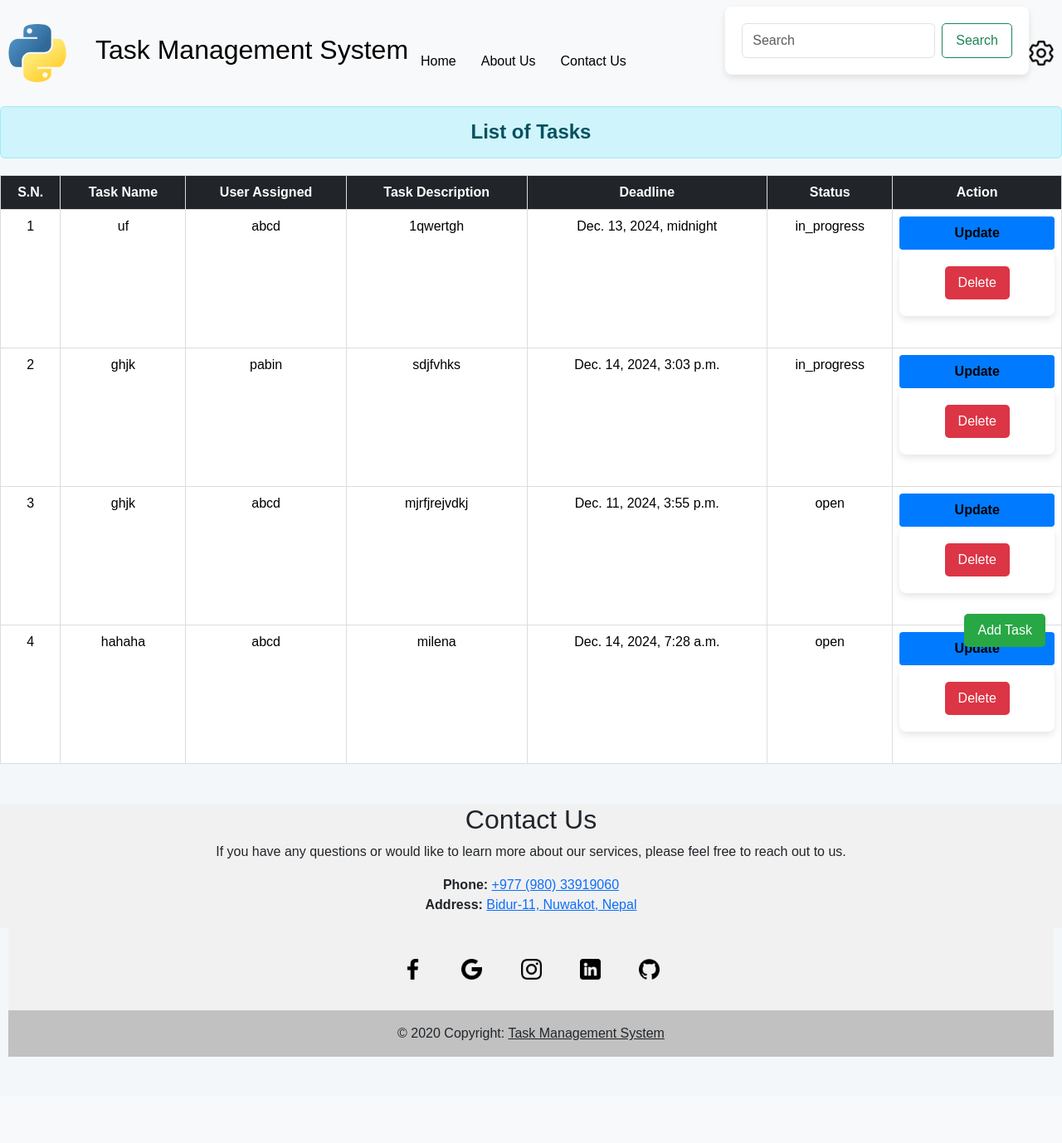
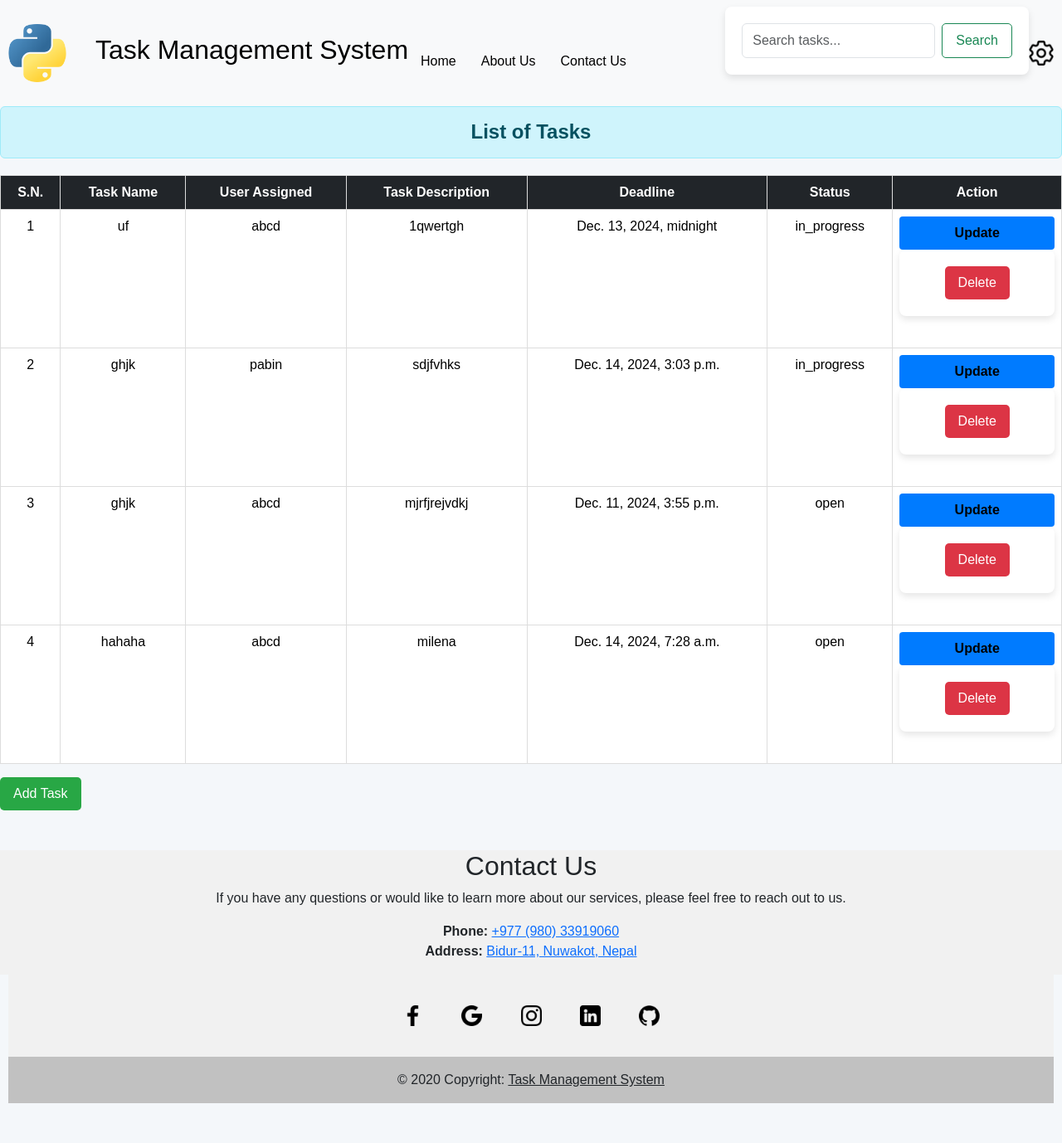
Before and after one commit to jagdish660/TaskManagementSystem, a Django app: page / in a window 1280 px wide. Shown: the whole page at 83% size. Before the commit the page ends 1274 px from the top, so only its background shows below. Run offline with Django 5.2, Linux system fonts and the light colour scheme; a user stored in the database is signed in; data comes from the database, SQL or seed files in the repository; parts of the project's set-up code (start-up, migrations or seed data) failed here and were passed over; some libraries are stand-ins or nearby versions.

Commit message:
button adjustment

```diff
--- a/taskApp/templates/base.html
+++ b/taskApp/templates/base.html
@@ -41,7 +41,7 @@
       </ul>
       {% if request.user.is_authenticated %}
       <form class="d-flex " style="background-color: #fff;" role="search" action="{% url 'search_tasks' %}">
-        <input class="form-control me-2" type="search" placeholder="Search" name="search_task" aria-label="Search">
+        <input class="form-control me-2" type="search" placeholder="Search tasks..." name="search_task" aria-label="Search">
         <button class="btn btn-outline-success" type="submit">Search</button>
       </form>
       <div>
@@ -101,7 +101,7 @@
 
 
  <!-- Remove the container if you want to extend the Footer to full width. -->
- <div class="container-fluid my-5">
+ <div class="container-fluid my-5" id="contact">
   <div class="row mt-4 text-center" style="background-color: #f1f1f1;">
     <div class="col-md-12">
       <h2>Contact Us</h2>
--- a/taskApp/templates/home.html
+++ b/taskApp/templates/home.html
@@ -44,7 +44,7 @@ Tasks
 {% endif %}
 
 <!-- Button to add task, fixed position to the right side of the screen -->
-<div class="add-task-button">
+<div class="form-group">
     <a href="{% url 'addtask' %}">
         <button class="btn btn-success">Add Task</button>
     </a>
--- a/taskApp/templates/index.html
+++ b/taskApp/templates/index.html
@@ -61,8 +61,9 @@ Add Task
         </div>
 
         <!-- Submit Button -->
-        <div class="add-task-button">
+        <div class="form-group">
             <button type="submit" class="btn btn-success">Create Task</button>
+
         </div>
         <div class="form-group">
             <a class="btn btn-danger btn-sm" href="{% url 'tasklist' %}">Back</a>
```
